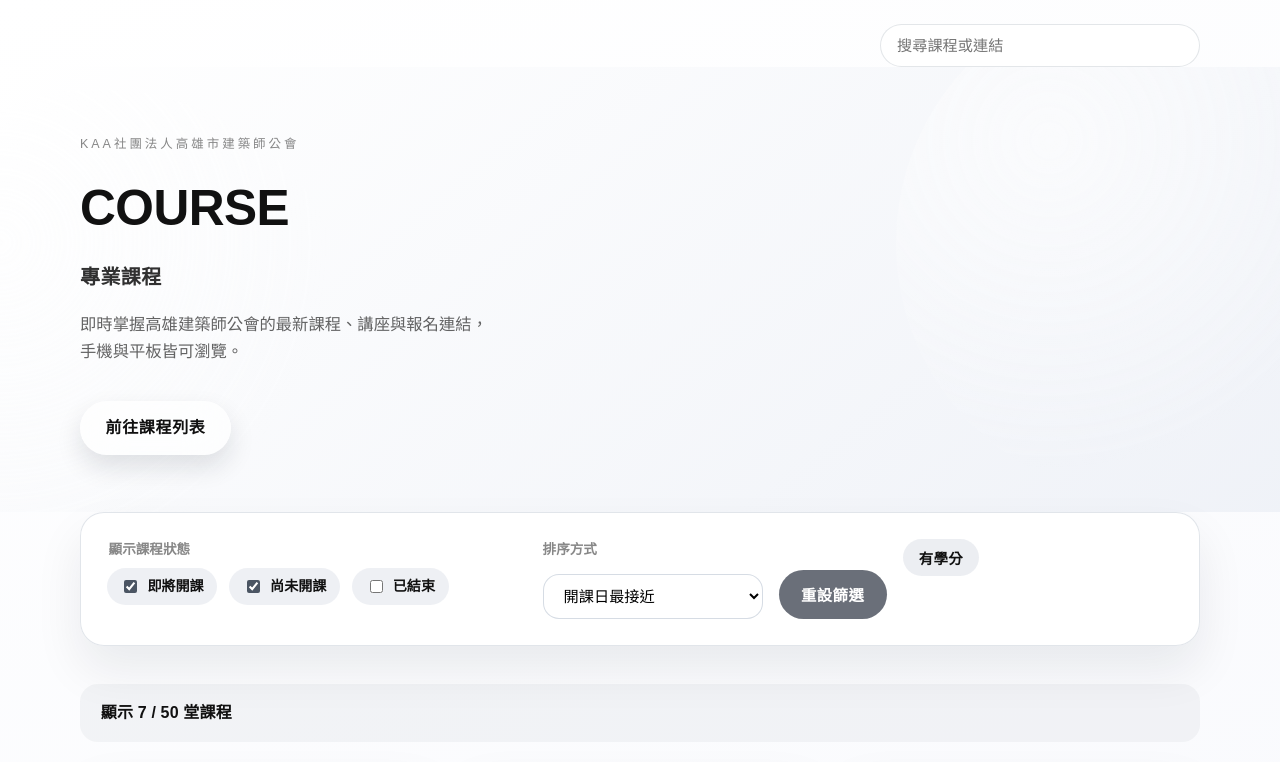
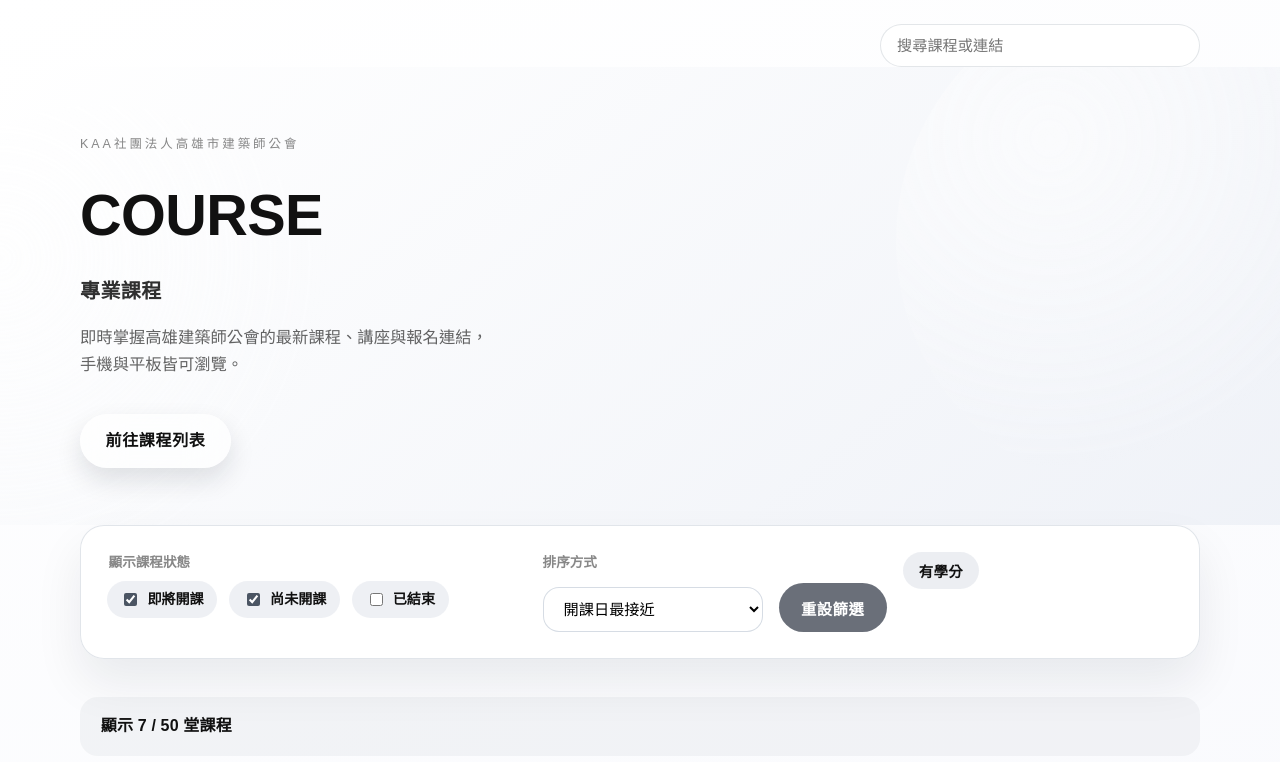
Before and after one commit to thinklab-architects/line-courses, a website: page index.html in a window 1280 px wide. Shown: the top 762 px of the page. Drawn offline with Linux system fonts and the light colour scheme.

Commit message:
style: enlarge bold hero title

```diff
--- a/styles.css
+++ b/styles.css
@@ -149,8 +149,8 @@ a:focus-visible {
 
 .hero__title {
   margin: 0;
-  font-size: clamp(2rem, 5vw, 3.1rem);
-  font-weight: 700;
+  font-size: clamp(2.4rem, 6vw, 3.6rem);
+  font-weight: 800;
   letter-spacing: -0.01em;
 }
 
```
